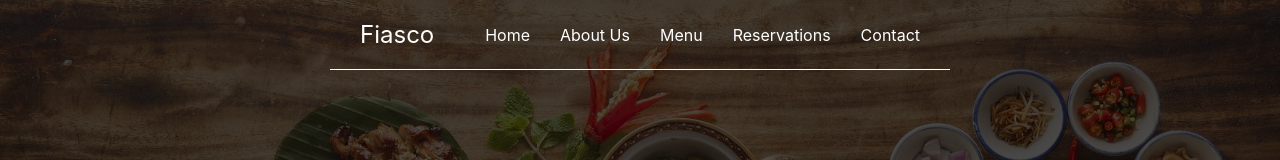
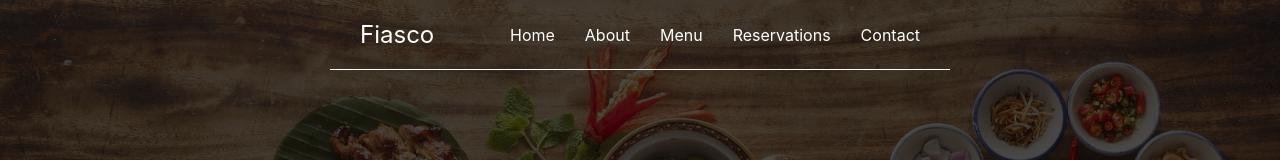
Before and after one commit to lumunge/Fiasco-Restaurant, a Next.js app: page / in a window 1280 px wide. Shown: the top 160 px of the page. Built offline with nearby package versions, Linux system fonts and the light colour scheme.

Commit message:
final changes

```diff
--- a/components/Navbar/NavLinks.js
+++ b/components/Navbar/NavLinks.js
@@ -1,13 +1,13 @@
 const navLinks = [
     {
-        id: "#home",
+        id: 1,
         name: 'Home',
         idName: "#home",
         url: "/home"
     },
     {
-        id: "#about",
-        name: 'About Us',
+        id: 2,
+        name: 'About',
         idName: "#about",
         url: "/about"
     },
```
